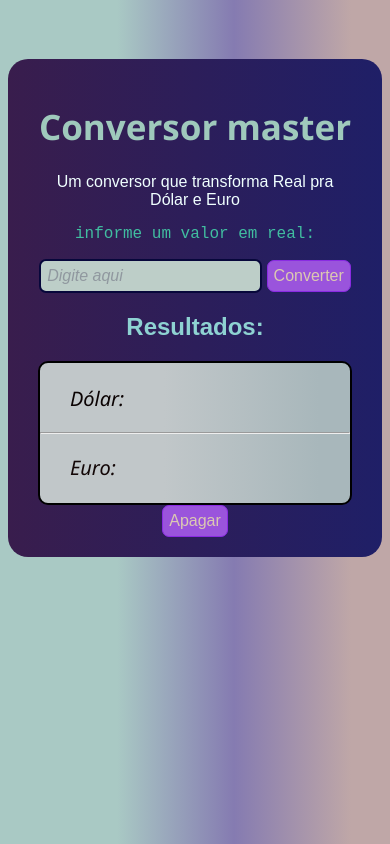
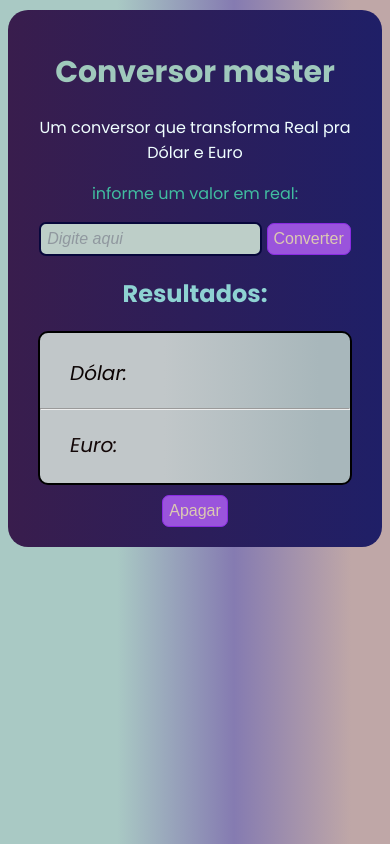
Before and after one commit to Daniel-assis97/Conversor_Master, a plain HTML site: page index.html in a window 390 px wide. Drawn offline with Linux system fonts and the light colour scheme; no server answers.

Commit message:
Update style.css

```diff
--- a/style.css
+++ b/style.css
@@ -1,18 +1,21 @@
+@import url('https://fonts.googleapis.com/css2?family=Poppins:ital,wght@0,100;0,200;0,300;0,400;0,500;0,600;0,700;0,800;0,900;1,100;1,200;1,300;1,400;1,500;1,600;1,700;1,800;1,900&display=swap');
+
 body {
     background: linear-gradient(to right, rgb(169, 201, 196) 30%, rgb(133, 123, 177) 60%, rgb(191, 167, 167) 90%);
     align-items: center;
     display: flex;
     justify-content: center;
     height: 600px;
+    font-family: 'Poppins', sans-serif;
 }
 
 .container{
     position: relative;
+
 }
 
 .Box{
     text-align: center;
-    font-family: Arial, Helvetica, sans-serif;
     border-radius: 20px;
     background: linear-gradient(to right, rgb(57, 29, 77), rgb(31, 31, 103));
     padding: 20px 30px 20px 30px
@@ -21,8 +24,7 @@
 
 .Tittleconversor{
     color: rgb(159, 201, 188);
-    font-size: 35px;
-    font-family: 'Segoe UI', Tahoma, Geneva, Verdana, sans-serif
+    font-size: 30px;
 }
 
 .infoconversor{
@@ -31,7 +33,6 @@
 
 .info_tittle{
     color: rgb(65, 189, 160);
-    font-family: 'Courier New', Courier, monospace;
 }
 
 #camporeal{
@@ -55,8 +56,10 @@
     font-size: 16px;
     background-color: rgb(154, 84, 220);
     color: rgb(220, 201, 177);
+    transition: all 0.1s ease-in;
 }
 #buttonenviar:hover{
+    transform: scale(0.90);
     border: 3px solid rgb(200, 200, 216);
     background-color: antiquewhite;
     color: black;
@@ -72,9 +75,9 @@
     border-radius: 10px;
     height: 140px;
     font-size: 15px;
-    font-family: 'Segoe UI', Tahoma, Geneva, Verdana, sans-serif;
     font-style: italic;
     font-size: 20px;
+    padding-bottom: 10px;
 }
 .Apagar{
     border: 1px solid blueviolet;
@@ -83,12 +86,14 @@
     font-size: 16px;
     background-color: rgb(154, 84, 220);
     color: rgb(220, 201, 177);
+    transition: all 0.1s ease-in;
 }
 .Apagar:hover{
     border: 3px solid rgb(200, 200, 216);
     background-color: antiquewhite;
     color: black;
     cursor: pointer;
+    transform: scale(0.9);
 }
 
 .resultadoDolar{
@@ -111,3 +116,15 @@
     color: darkblue;
     font-size: 21px;
 }
+
+.space-btn{
+    padding-top: 10px;
+}
+
+@media (max-width: 480px) {
+    body {
+        align-items: flex-start;
+        padding-top: 2px;
+        height: 100%;
+    }
+}
```
